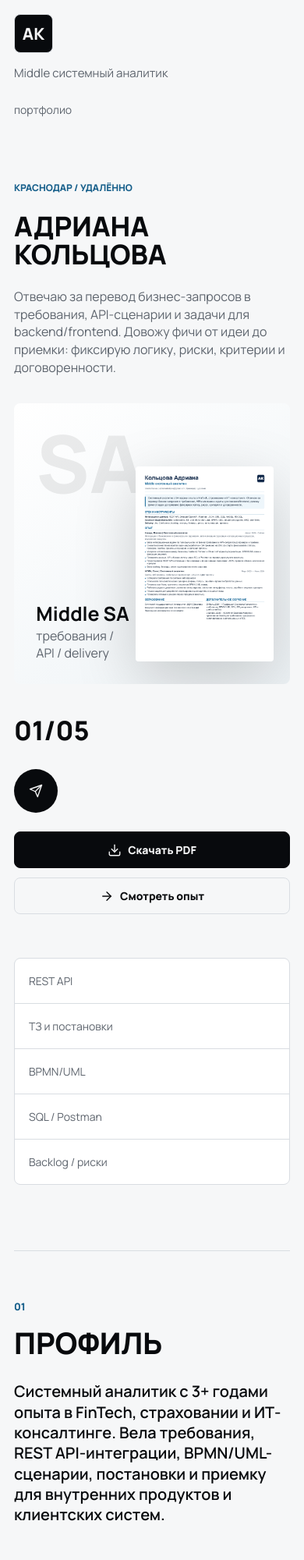
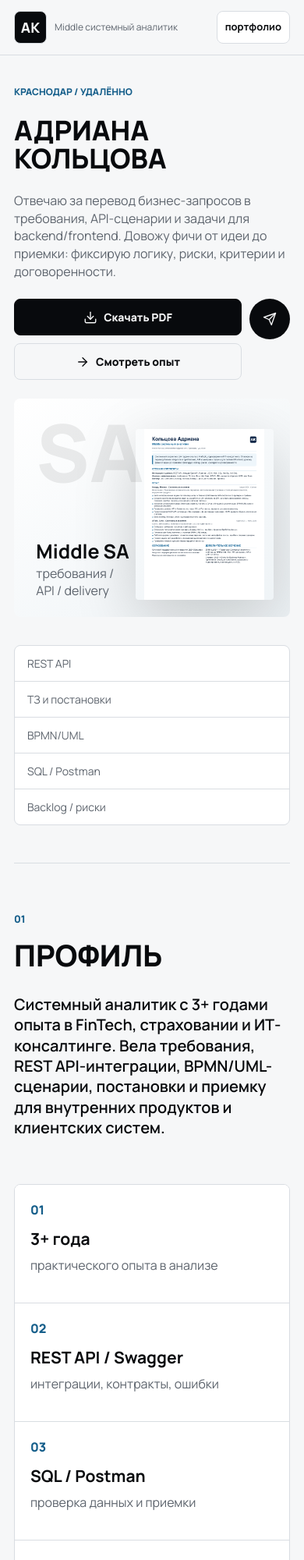
Before and after one commit to welinktoon/resume, a plain HTML site: page index.html in a window 390 px wide. Shown: the top 2000 px of the page at 78% size. Drawn offline with Linux system fonts and the light colour scheme.

Commit message:
Improve mobile header and resume layout

```diff
--- a/index.html
+++ b/index.html
@@ -12,7 +12,7 @@
     <link rel="preconnect" href="https://fonts.gstatic.com" crossorigin />
     <link href="https://fonts.googleapis.com/css2?family=Manrope:wght@400;500;600;700;800&display=swap" rel="stylesheet" />
     <link rel="icon" href="assets/favicon.svg?v=1" type="image/svg+xml" />
-    <link rel="stylesheet" href="styles.css?v=46" />
+    <link rel="stylesheet" href="styles.css?v=47" />
   </head>
   <body>
     <svg class="icon-sprite" aria-hidden="true">
--- a/styles.css
+++ b/styles.css
@@ -3214,3 +3214,89 @@ h2 {
     font-size: clamp(34px, 3.3vw, 46px);
   }
 }
+
+.mobile-scroll-hint { display: none; }
+
+@media (max-width: 980px) {
+  .mobile-scroll-hint {
+    display: block;
+    margin: 0 0 10px;
+    color: var(--muted);
+    font-size: 13px;
+  }
+}
+
+/* A compact mobile header and first-screen actions. */
+@media (max-width: 620px) {
+  .site-header {
+    grid-template-columns: 42px minmax(0, 1fr) auto;
+    gap: 10px;
+    padding: 14px var(--page-x);
+    border-bottom: 1px solid var(--line);
+  }
+
+  .site-header .brand {
+    width: 42px;
+    height: 42px;
+    font-size: 18px;
+  }
+
+  .site-header .header-role {
+    grid-column: auto;
+    min-width: 0;
+    font-size: 12px;
+    text-align: left;
+    text-wrap: pretty;
+  }
+
+  .site-header .nav {
+    grid-column: auto;
+    justify-content: flex-end;
+  }
+
+  .site-header .nav a {
+    min-height: 42px;
+    padding: 0 10px;
+    border: 1px solid var(--line);
+    border-radius: var(--radius);
+    background: var(--panel);
+    color: var(--ink);
+    font-size: 13px;
+    font-weight: 700;
+  }
+
+  .hero {
+    gap: 24px;
+    padding: 38px 0 36px;
+  }
+
+  .hero-copy { order: 0; }
+  .hero-bottom {
+    order: 1;
+    grid-template-columns: minmax(0, 1fr) 52px;
+    align-items: start;
+    gap: 10px;
+  }
+  .hero-actions { grid-column: 1; grid-row: 1; gap: 10px; }
+  .round-action { grid-column: 2; grid-row: 1; width: 52px; height: 52px; }
+  .page-count { display: none; }
+  .hero-visual { order: 2; min-height: 280px; }
+
+  .marquee { margin-bottom: 48px; }
+  .marquee span { padding: 12px 16px; }
+
+  .fact-row article,
+  .focus-list article {
+    min-height: 0;
+    padding: 20px;
+  }
+  .fact-row article + article,
+  .focus-list article + article {
+    border-top: 1px solid var(--line);
+    border-left: 0;
+  }
+  .fact-row article span { margin-bottom: 14px; }
+  .focus-list .icon { margin-bottom: 14px; }
+  .contact-links a { overflow-wrap: anywhere; }
+  .portfolio-overview { padding-top: 38px; }
+}
```
Also changed, not shown: portfolio.html (+13 -7 lines).
